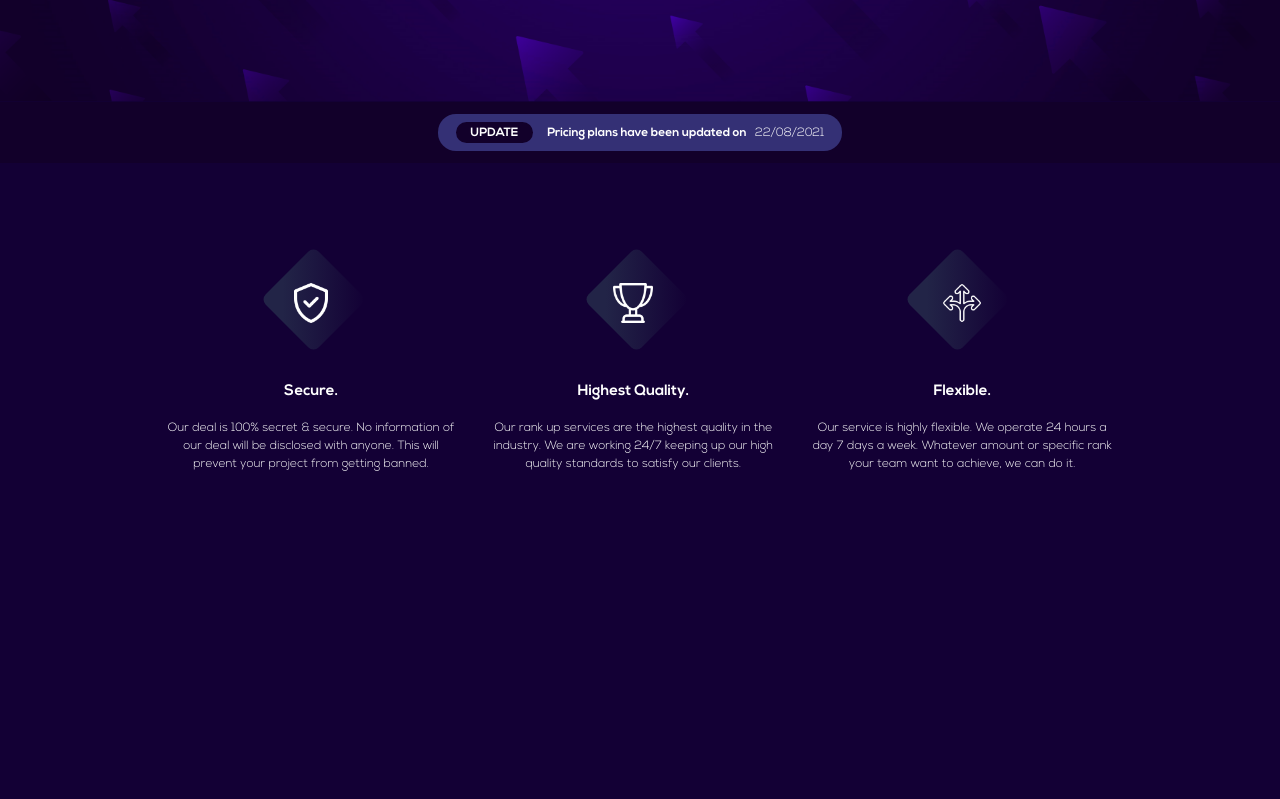
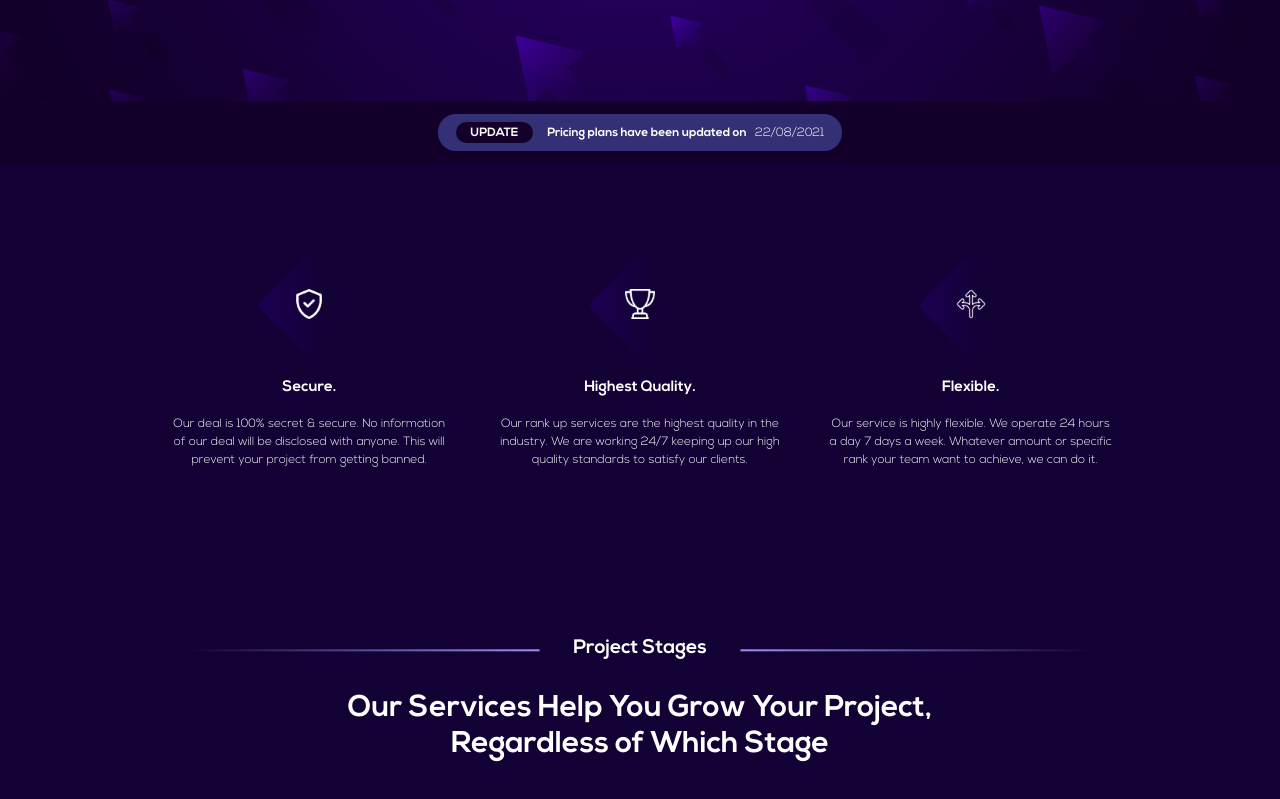
Before and after one commit to iftikharrasha/RankedUp.io, a plain HTML site: page index.html in a window 1280 px wide. Shown: the part 630-1429 px from the top of the page. Before the commit the page ends 1223 px from the top, so only its background shows below. Drawn offline with Linux system fonts and the light colour scheme.

Commit message:
project section added

```diff
--- a/css/style.scss
+++ b/css/style.scss
@@ -167,13 +167,13 @@ a, select , input , textarea , button{
     max-width: 81.25rem;
 }
 
-/* header */
+/* header starts */
 .header{
     background-color: $color_darkblue;
     padding: 3rem 0;
 }
 
-/* hero */
+/* hero starts */
 .hero{
     background-image: url(../img/bg.png);
     background-position: center;
@@ -199,7 +199,7 @@ a, select , input , textarea , button{
     }
 }
 
-/* update */
+/* update starts */
 .update{
     background: $color_darkblue;
     .update--text{
@@ -217,11 +217,36 @@ a, select , input , textarea , button{
     }
 }
 
+/* offer starts */
 .offer{
-    margin: 10rem 0;
+    margin: 8rem 0;
+    @media (max-width: 575.98px) {
+        margin: 4rem 0;
+    }
     .offer--content{
         @include flexCenter;
+        justify-content: space-between;
+        @media (max-width: 575.98px) {
+            justify-content: center;
+            flex-wrap: wrap;
+        }
+
+        @media (min-width: 576px) and (max-width: 991.98px) {
+            justify-content: center;
+            flex-wrap: wrap;
+        }
         .offer--single{
+            width: 30%;
+            padding-top: 2.5rem;
+            @media (max-width: 575.98px) {
+                width: 85%;
+                padding: 3.5rem 1rem;
+            }
+
+            @media (min-width: 576px) and (max-width: 991.98px) {
+                width: 45%;
+                padding: 3.5rem 1rem;
+            }
             .offer--img{
                 position: relative;
                 margin-bottom: 4rem;
@@ -232,17 +257,53 @@ a, select , input , textarea , button{
                     height: 6.25rem;
                     border-radius: 0.625rem;
                     transform: rotate(45deg);
-                    background: linear-gradient(45deg, #222447 21%, #ffffff00 99%, #d2c2ac33 100%);
-                    // linear-gradient(45deg, rgb(34 36 71) 21%, rgb(255 255 255 / 0%) 99%, rgb(210 194 172 / 20%) 100%)
+                    background: linear-gradient(45deg, #1d0053 0%, #ffffff00 63%, #00000000 100%);
                     top: -1.8rem;
-                    left: 9rem;
+                    margin-left: auto;
+                    margin-right: auto;
+                    left: 0;
+                    right: 0;
+                    text-align: center;
                 }
                 img{
                     position: relative;
+                    width: 2.5rem;
                 }
-            }
-            .offer--text{
             }
         }
     }
 }
+
+/* project starts */
+.project{
+    .project--title{
+        margin: 15rem 0 3rem 0;
+        h2{
+            position: relative;
+            right: 50%;
+            left: 50%;
+            transform: translate(-50%, -50%);
+            &::before, &::after {
+                position: absolute;
+                content: "";
+                width: 31rem;
+                height: 0.15rem;
+                top: 1rem;
+                background: linear-gradient(right , #ffffff00 5%, #9994F0 100%);
+            }
+            &::before{
+                left: 0;
+                margin-right: .5rem;
+                background: linear-gradient(left , #ffffff00 5%, #9994F0 100%);
+            }
+            &::after{
+                right: 0;
+                margin-left: .5rem;
+                border: 0;
+            }
+        }
+        p{
+            line-height: 3rem;
+        }
+    }
+}
--- a/index.html
+++ b/index.html
@@ -54,9 +54,9 @@
                     </div>
                 </div>
 
-                <div class="offer--single text-center px-5">
+                <div class="offer--single text-center">
                     <div class="offer--img">
-                        <img src="./img/trophy.png" class="img-fluid" alt="verified">
+                        <img src="./img/trophy.png" class="img-fluid" alt="trophy">
                     </div>
                     <div class="offer--text">
                         <h5 class="bold--20 py-3">Highest Quality.</h5>
@@ -66,7 +66,7 @@
 
                 <div class="offer--single text-center">
                     <div class="offer--img">
-                        <img src="./img/junction.png" class="img-fluid" alt="verified">
+                        <img src="./img/junction.png" class="img-fluid" alt="junction">
                     </div>
                     <div class="offer--text">
                         <h5 class="bold--20 py-3">Flexible.</h5>
@@ -78,6 +78,16 @@
         </div>
     </section>
 
+    <section class="project">
+        <div class="container c--custom">
+          <div class="project--title text-center">
+            <h2  class="bold--26 mb-4">Project Stages</h2>
+            <p class="bold--40">Our Services Help You Grow Your Project, <br>
+                Regardless of Which Stage</p>
+          </div>
+        </div>
+    </section>
+
     <script text="text/javascript" src="./js/jquery-3.4.1.min.js"></script>
     <script text="text/javascript" src="./js/bootstrap.min.js"></script>
     <script src="./js/script.js"></script>
```
Also changed, not shown: css/style.css, 1 other file.
